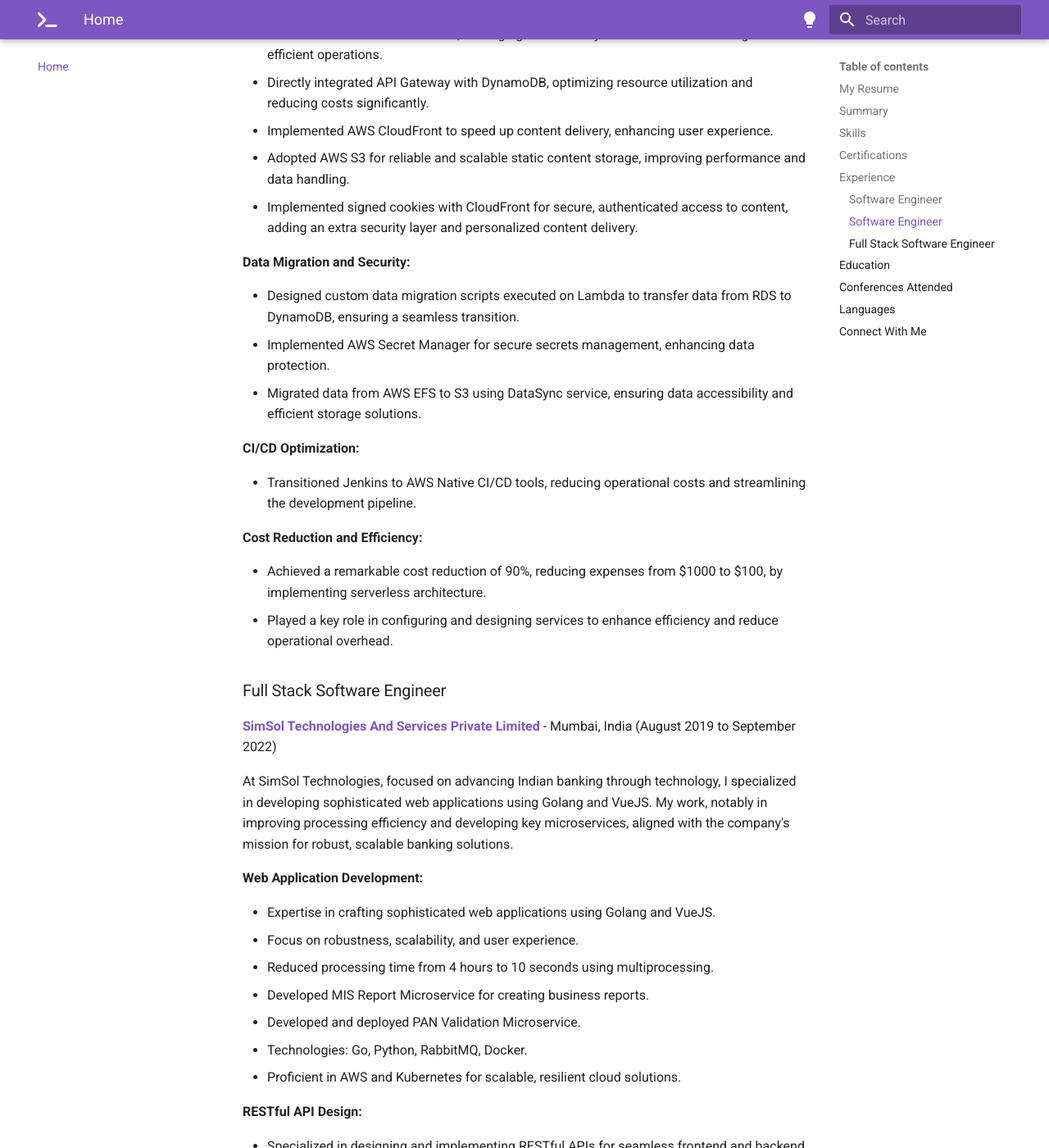
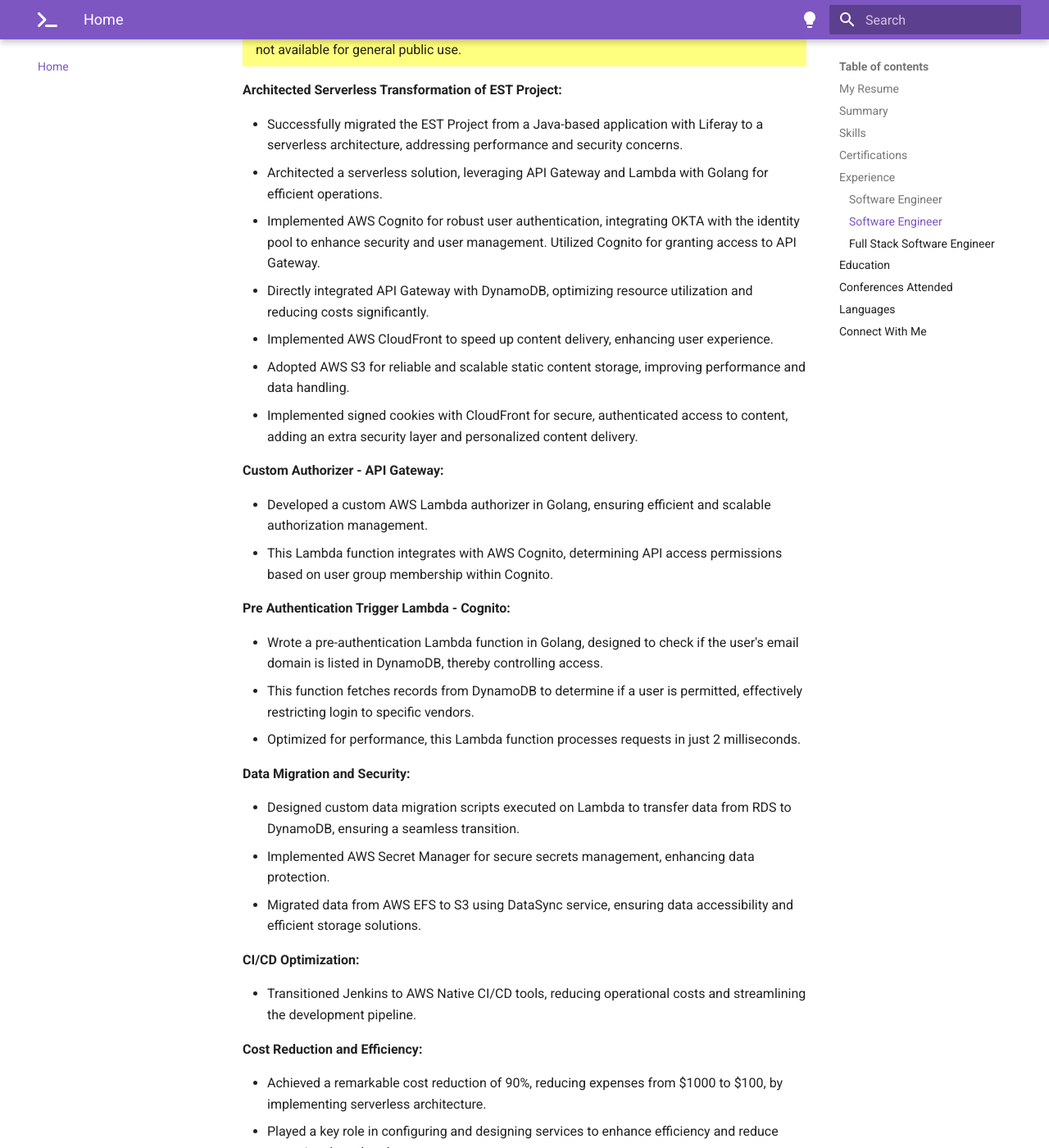
Before and after one commit to imyashkale/portfolio, an MkDocs documentation site: the page built from docs/index.md, in a window 1280 px wide and 1400 px high, scrolled down 3860 px. Shown: the whole window at 82% size. Built offline with MkDocs 1.6.1 and Material for MkDocs 9.7.7, drawn with Linux system fonts in a browser that asks for light colours; some of the changed text lies outside the part shown.

Commit message:
Resume & Experience Updated

```diff
--- a/docs/index.md
+++ b/docs/index.md
@@ -16,7 +16,7 @@ I have detailed my professional experiences, skills, and accomplishments in my r
 
 <!-- markdownlint-disable MD033 -->
 <div style="text-align: center;">
-    <a href="../static/resume/Yash_Kale_Resume_v1.3.pdf" class="md-button md-button--primary" download="Yash_Kale_Resume.pdf">Download My Resume</a>
+    <a href="../static/resume/Yash_Kale_Resume_v1.4.pdf" class="md-button md-button--primary" download="Yash_Kale_Resume.pdf">Download My Resume</a>
 </div>
 
 ## Summary
@@ -93,6 +93,7 @@ At Relanto, a service-based company, I am deployed as a client-facing developer
 - Responsible for the complete architecture and design of the service, ensuring smooth integration and communication with other microservices within the Kubernetes cluster.
 - Focused on efficient service deployment and operation, with an emphasis on interaction with microservices.
 - Migrated parts of the service that were initially written in C# to Golang, involving a comprehensive understanding of the existing codebase and requirements to ensure seamless functionality and integration.
+- Implemented a custom REST API client to interact with Credly APIs, handling badge issuance processes. This involved crafting requests and managing responses to ensure accurate badge allocation to users, seamlessly integrating with the existing service architecture.
 
 <!-- markdownlint-disable MD024 -->
 ### Software Engineer
@@ -106,6 +107,7 @@ At SRS Consulting Inc., I work on three main projects with Cisco: [Cisco Learnin
 - Solely responsible for transitioning the Learningspace application from Java to Golang.
 - Achieved a significant boost in system performance and efficiency through the migration.
 - Independently conducted a thorough analysis of project requirements.
+- Implemented an AWS Lambda function to automatically process EPUB files uploaded to S3, triggering real-time point generation. This enhancement streamlined file handling and improved application responsiveness.
 
 **2. REST API Development for Cisco U Platform: [Cisco U](https://u.cisco.com){:target="_blank"}**
 
@@ -126,10 +128,22 @@ Cisco E Services Training is exclusively accessible to Cisco employees and partn
 
 - Successfully migrated the EST Project from a Java-based application with Liferay to a serverless architecture, addressing performance and security concerns.
 - Architected a serverless solution, leveraging API Gateway and Lambda with Golang for efficient operations.
+- Implemented AWS Cognito for robust user authentication, integrating OKTA with the identity pool to enhance security and user management. Utilized Cognito for granting access to API Gateway.
 - Directly integrated API Gateway with DynamoDB, optimizing resource utilization and reducing costs significantly.
 - Implemented AWS CloudFront to speed up content delivery, enhancing user experience.
 - Adopted AWS S3 for reliable and scalable static content storage, improving performance and data handling.
 - Implemented signed cookies with CloudFront for secure, authenticated access to content, adding an extra security layer and personalized content delivery.
+
+**Custom Authorizer - API Gateway:**
+
+- Developed a custom AWS Lambda authorizer in Golang, ensuring efficient and scalable authorization management.
+- This Lambda function integrates with AWS Cognito, determining API access permissions based on user group membership within Cognito.
+
+**Pre Authentication Trigger Lambda - Cognito:**
+
+- Wrote a pre-authentication Lambda function in Golang, designed to check if the user's email domain is listed in DynamoDB, thereby controlling access.
+- This function fetches records from DynamoDB to determine if a user is permitted, effectively restricting login to specific vendors.
+- Optimized for performance, this Lambda function processes requests in just 2 milliseconds.
 
 **Data Migration and Security:**
 
```
Also changed, not shown: 1 other file.
